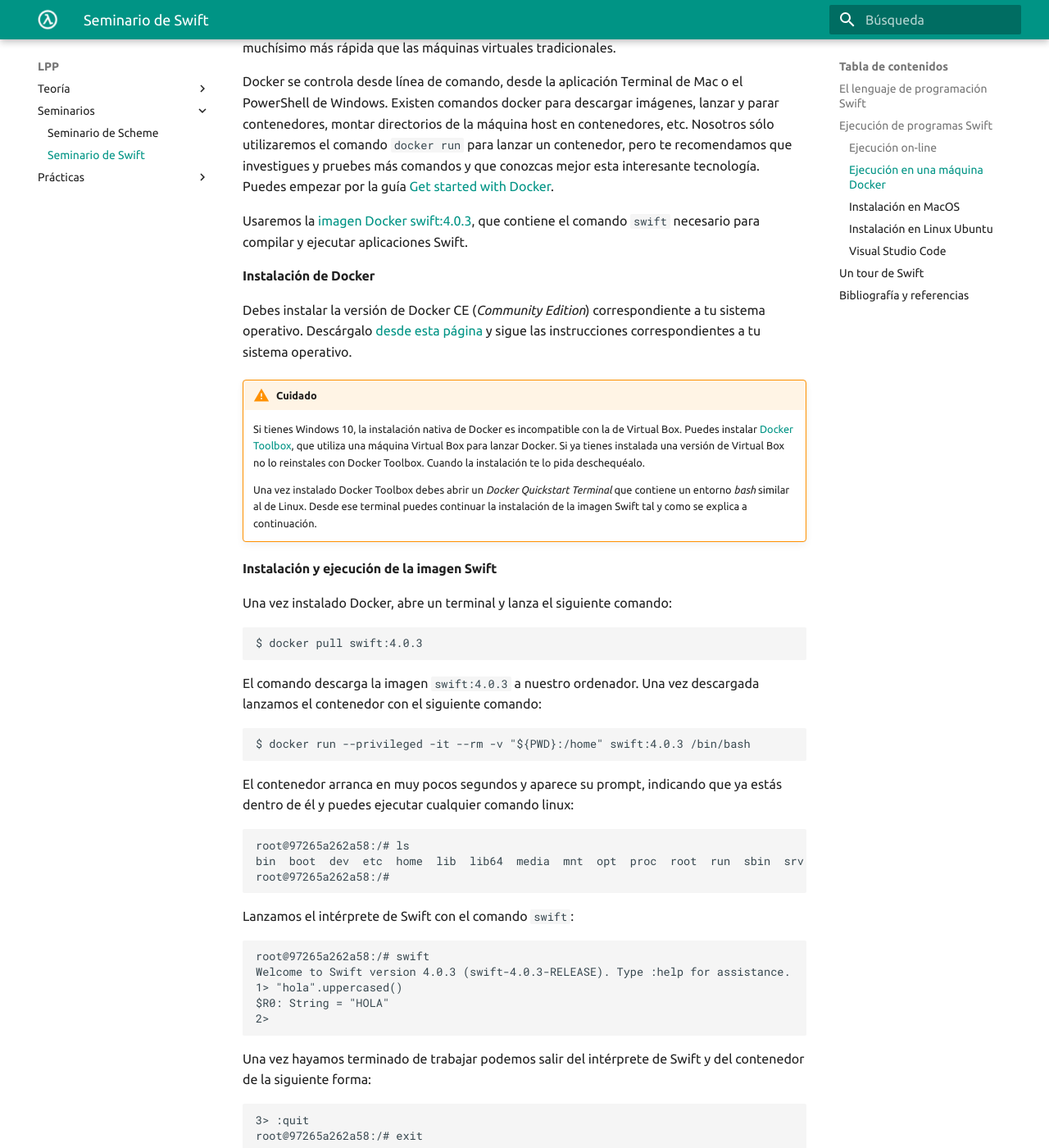
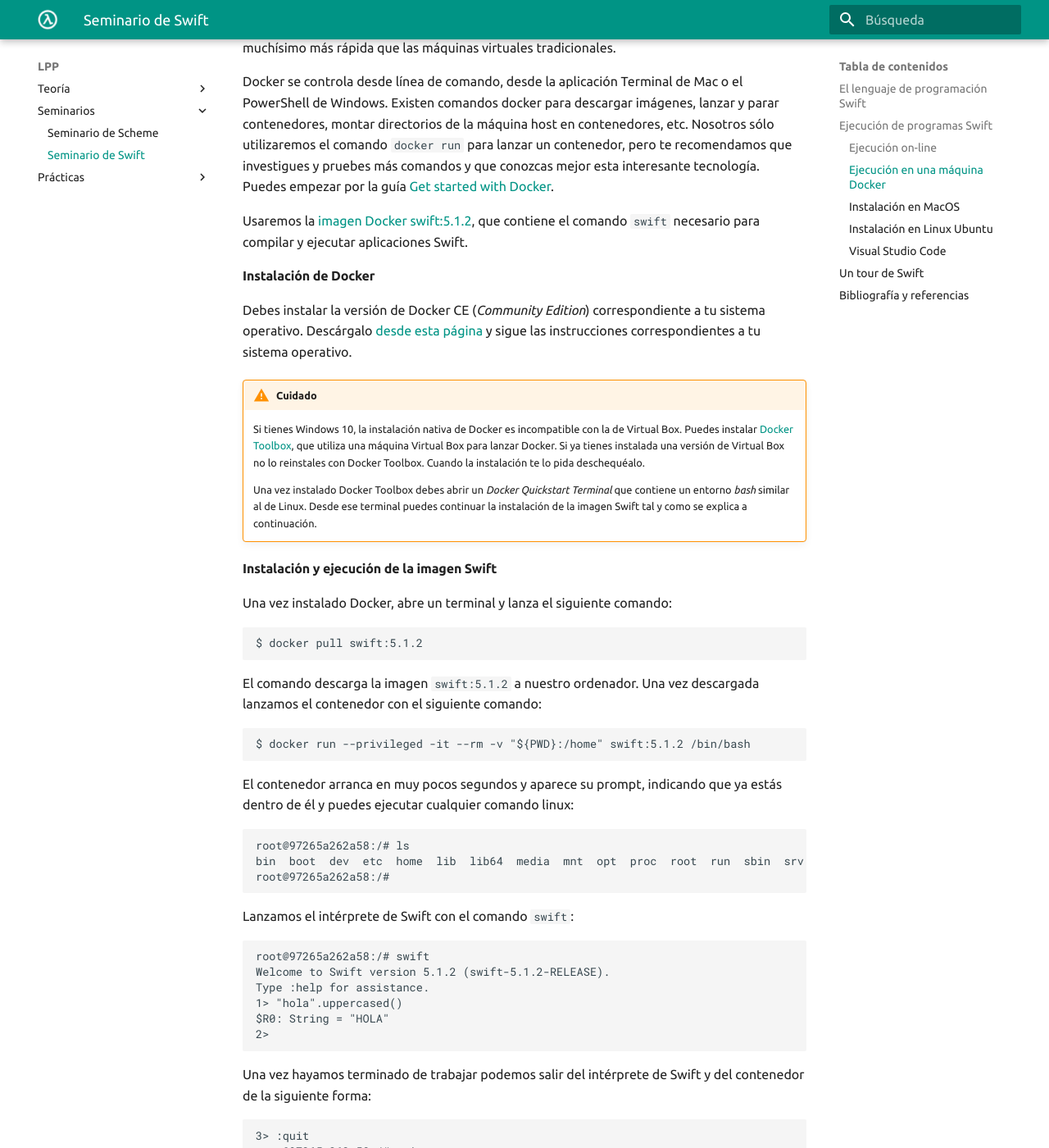
Before and after one commit to domingogallardo/apuntes-lpp, an MkDocs documentation site: the page built from docs/seminarios/seminario2-swift/seminario2-swift.md, in a window 1280 px wide and 1400 px high, scrolled down 1692 px. Shown: the whole window at 82% size. Built offline with MkDocs 1.6.1 and Material for MkDocs 9.7.7, drawn with Linux system fonts in a browser that asks for light colours; some of the changed text lies outside the part shown.

Commit message:
Cambio a Swift 5.1.2

````diff
--- a/docs/seminarios/seminario2-swift/seminario2-swift.md
+++ b/docs/seminarios/seminario2-swift/seminario2-swift.md
@@ -14,8 +14,8 @@ source_ bajo la licencia Apache 2.0, para las plataformas Apple y
 Linux. Los cambios en el lenguaje son propuestos y discutidos por la
 comunidad en un proceso denominado [Swift
 evolution](https://github.com/apple/swift-evolution). En la actualidad
-se ha estabilizado la versión 4 del lenguaje y se está desarrollando
-la versión 5 que se presentará a finales de 2018.
+se ha estabilizado la versión 5 del lenguaje y se está desarrollando
+la versión 6 que se presentará a finales de 2019.
 
 La siguiente descripción se ha extraído del repositorio GitHub de
 Swift:
@@ -76,7 +76,7 @@ mejor esta interesante tecnología. Puedes empezar por la guía [Get
 started with Docker](https://docs.docker.com/get-started/).
 
 Usaremos la [imagen Docker
-swift:4.0.3](https://hub.docker.com/_/swift/), que contiene el
+swift:5.1.2](https://hub.docker.com/_/swift/), que contiene el
 comando `swift` necesario para compilar y ejecutar aplicaciones Swift.
 
 #### Instalación de Docker ####
@@ -105,14 +105,14 @@ Una vez instalado Docker, abre un terminal y lanza el siguiente
 comando:
 
 ```text
-$ docker pull swift:4.0.3
+$ docker pull swift:5.1.2
 ```
 
-El comando descarga la imagen `swift:4.0.3` a nuestro ordenador. Una
+El comando descarga la imagen `swift:5.1.2` a nuestro ordenador. Una
 vez descargada lanzamos el contenedor con el siguiente comando:
 
 ```text
-$ docker run --privileged -it --rm -v "${PWD}:/home" swift:4.0.3 /bin/bash
+$ docker run --privileged -it --rm -v "${PWD}:/home" swift:5.1.2 /bin/bash
 ```
 
 El contenedor arranca en muy pocos segundos y aparece su prompt,
@@ -129,7 +129,8 @@ Lanzamos el intérprete de Swift con el comando `swift`:
 
 ```text
 root@97265a262a58:/# swift
-Welcome to Swift version 4.0.3 (swift-4.0.3-RELEASE). Type :help for assistance.
+Welcome to Swift version 5.1.2 (swift-5.1.2-RELEASE).
+Type :help for assistance.
 1> "hola".uppercased()
 $R0: String = "HOLA"
 2>
@@ -145,7 +146,6 @@ root@97265a262a58:/# exit
 
 
 #### Directorio compartido entre el ordenador _host_ y el contenedor ####
-
 
 El argumento `-v "${PWD}:/home"` del comando `docker run` hace que el
 contenedor monte el **directorio actual** del ordenador anfitrión en
@@ -204,7 +204,7 @@ print("El resultado de la suma es = \(totalSum)")
 3. Arrancamos el contenedor swift:
 
 ```text
-$ docker run --privileged -it --rm -v "${PWD}:/home" swift:4.0.3 /bin/bash
+$ docker run --privileged -it -v "${PWD}:/home" swift:5.1.2 /bin/bash
 ```
 
 4. Compilamos y ejecutamos el programa desde el contenedor, cambiando
@@ -244,7 +240,7 @@ exit
     **Fichero `swift.sh`**:
 
     ```shell
-    SWIFT_VER=4.0.3
+    SWIFT_VER=5.1.2
     docker run --privileged -it --rm -v "${PWD}:/home" "swift:${SWIFT_VER}" /bin/bash -c "
     cd /home
     swift $*"
````
Also changed, not shown: other parts of docs/seminarios/seminario2-swift/seminario2-swift.md (+1 -5 lines).
